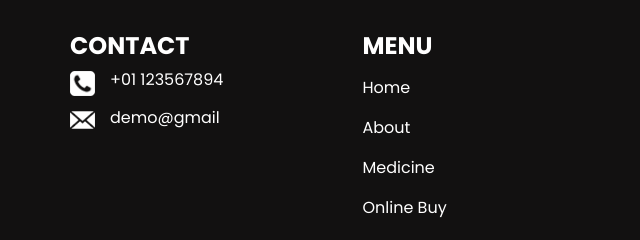
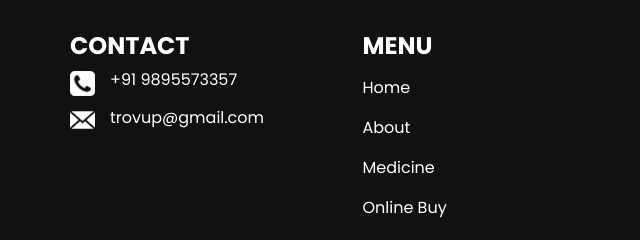
Before and after one commit to trovup/landing, a plain HTML site: page index.html in a window 1280 px wide. Shown: the part 3429-3669 px from the top of the page, 0-640 px from the left. Drawn offline with nearby package versions, Linux system fonts and the light colour scheme; some packages are replaced by stand-ins of ours; a script that the page names is missing.

Commit message:
index.html

```diff
--- a/index.html
+++ b/index.html
@@ -519,7 +519,7 @@
               </div>
               <div class="detail-box">
                 <h6>
-                  +01 123567894
+                  +91 9895573357
                 </h6>
               </div>
             </div>
@@ -528,9 +528,9 @@
                 <img src="images/email.png" alt="">
               </div>
               <div class="detail-box">
-                <h6>
-                  demo@gmail
-                </h6>
+                <a><h6>
+                  trovup@gmail.com
+                </h6></a>
               </div>
             </div>
           </div>
```
